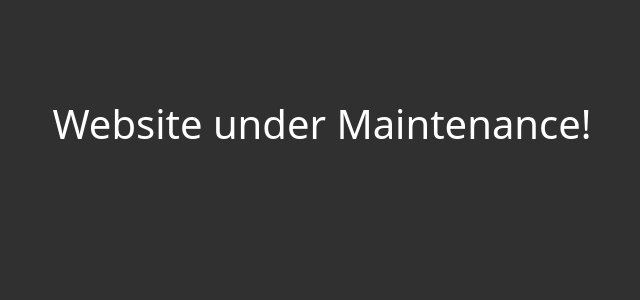
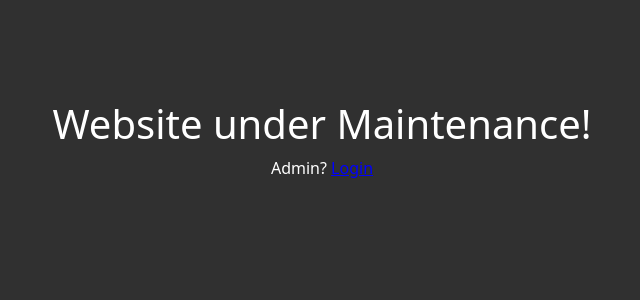
Before and after one commit to ABenazzou/Portfolio-Front-End, a React (Vite) app: page / in a window 1280 px wide. Shown: the top 300 px of the page, without its empty margins (318-958 px from the left). Built offline with nearby package versions, Linux system fonts and the light colour scheme.

Commit message:
Add login route to placeholder

```diff
--- a/src/components/Main/Placeholder/Placeholder.tsx
+++ b/src/components/Main/Placeholder/Placeholder.tsx
@@ -1,9 +1,17 @@
+import { useNavigate } from "react-router-dom";
 import "./Placeholder.css";
 
 const Placeholder = () => {
+  const navigate = useNavigate();
+
+  const login = () => {
+    navigate("/login");
+  };
+
   return (
     <div className="main">
       <h1>Website under Maintenance!</h1>
+      Admin? <a onClick={login} style={{color: "blue", textDecoration: "underline", cursor: "pointer"}}>Login</a>
     </div>
   );
 };
```
